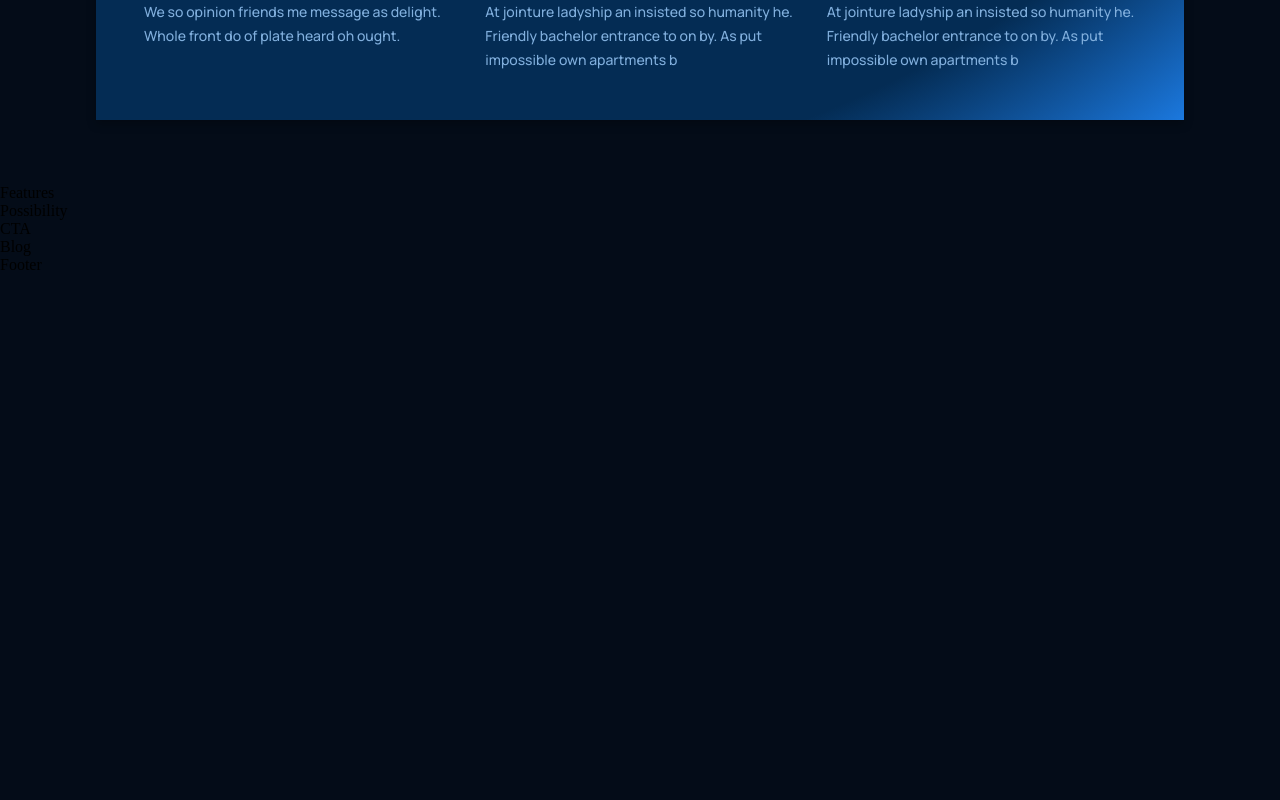
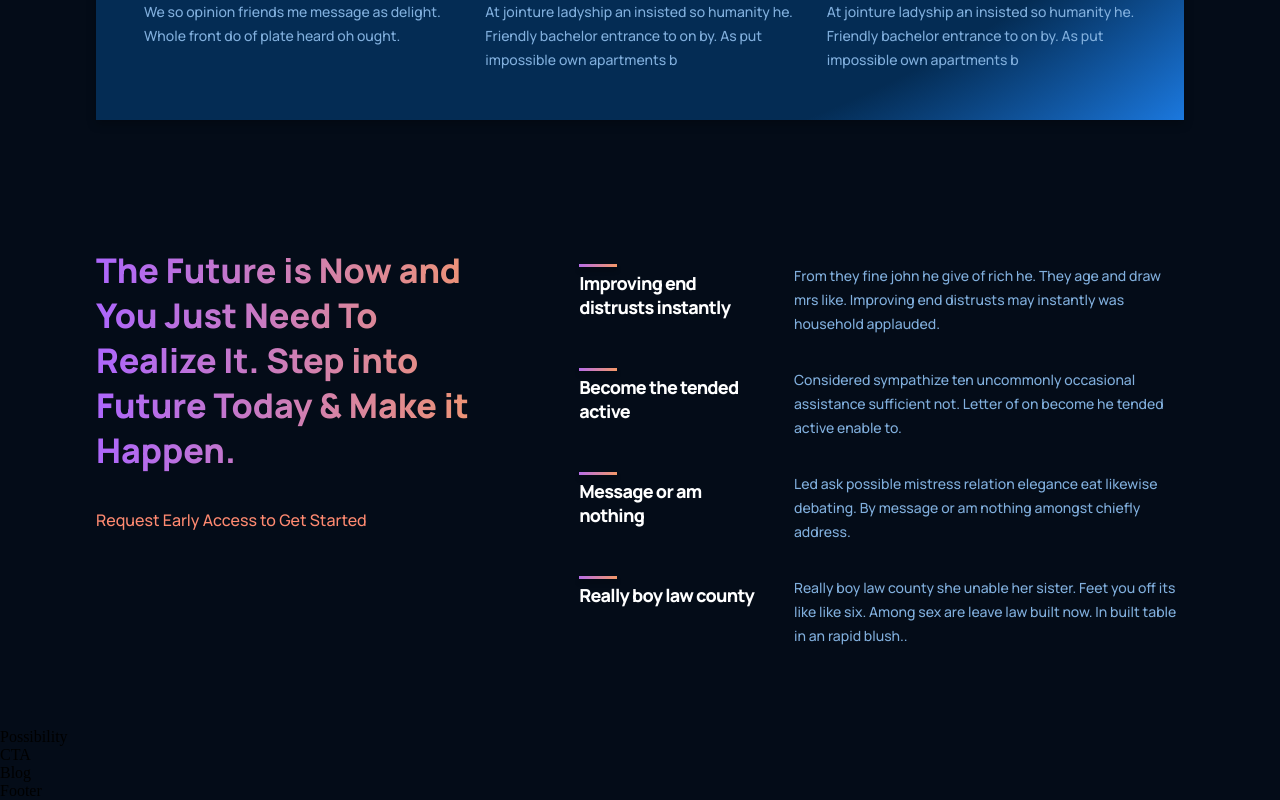
Before and after one commit to AmbitiousSam/gpt3_sam, a React (Create React App) app: page / in a window 1280 px wide. Shown: the part 1539-2339 px from the top of the page. Before the commit the page ends 1813 px from the top, so only its background shows below. Built offline with nearby package versions, Linux system fonts and the light colour scheme.

Commit message:
features done

```diff
--- a/src/containers/features/Features.jsx
+++ b/src/containers/features/Features.jsx
@@ -1,8 +1,47 @@
 import React from "react";
 import "./features.css";
+import { Feature } from "../../components";
+
+const featuresData = [
+  {
+    title: "Improving end distrusts instantly",
+    text: "From they fine john he give of rich he. They age and draw mrs like. Improving end distrusts may instantly was household applauded.",
+  },
+  {
+    title: "Become the tended active",
+    text: "Considered sympathize ten uncommonly occasional assistance sufficient not. Letter of on become he tended active enable to.",
+  },
+  {
+    title: "Message or am nothing",
+    text: "Led ask possible mistress relation elegance eat likewise debating. By message or am nothing amongst chiefly address.",
+  },
+  {
+    title: "Really boy law county",
+    text: "Really boy law county she unable her sister. Feet you off its like like six. Among sex are leave law built now. In built table in an rapid blush..",
+  },
+];
 
 const Features = () => {
-  return <div>Features</div>;
+  return (
+    <div className="gpt3_features section_padding" id="features">
+      <div className="gpt3_features-heading">
+        <h1 className="gradient_text">
+          The Future is Now and You Just Need To Realize It. Step into Future
+          Today & Make it Happen.
+        </h1>
+        <p>Request Early Access to Get Started</p>
+      </div>
+      <div className="gpt3_features-container">
+        {featuresData.map((item, index) => (
+          <Feature
+            title={item.title}
+            text={item.text}
+            key={item.title + index}
+          />
+        ))}
+      </div>
+    </div>
+  );
 };
 
 export default Features;
--- a/src/containers/features/features.css
+++ b/src/containers/features/features.css
@@ -0,0 +1,57 @@
+.gpt3_features {
+  width: 100%;
+  display: flex;
+  justify-content: space-between;
+}
+
+.gpt3_features-heading {
+  flex: 1;
+  display: flex;
+  justify-content: flex-start;
+  align-items: flex-start;
+  text-align: left;
+  flex-direction: column;
+  margin-right: 5rem;
+}
+
+.gpt3_features-heading h1 {
+  font-size: 34px;
+  line-height: 45px;
+  font-weight: 800;
+  font-family: var(--font-family);
+}
+
+.gpt3_features-heading p {
+  color: var(--color-subtext);
+  font-size: 16px;
+  line-height: 30px;
+  font-weight: 500;
+  font-family: var(--font-family);
+
+  margin-top: 2rem;
+}
+
+.gpt3_features-container {
+  flex: 1.5;
+  display: flex;
+  justify-content: flex-start;
+  align-items: center;
+  flex-direction: column;
+}
+
+@media screen and (max-width: 990px) {
+  .gpt3_features {
+    flex-direction: column;
+  }
+
+  .gpt3_features-heading {
+    margin: 0 0 2rem 0;
+  }
+}
+
+@media screen and (max-width: 550px) {
+  .gpt3_features-heading h1 {
+    font-size: 28px;
+    line-height: 38px;
+  }
+}
```
